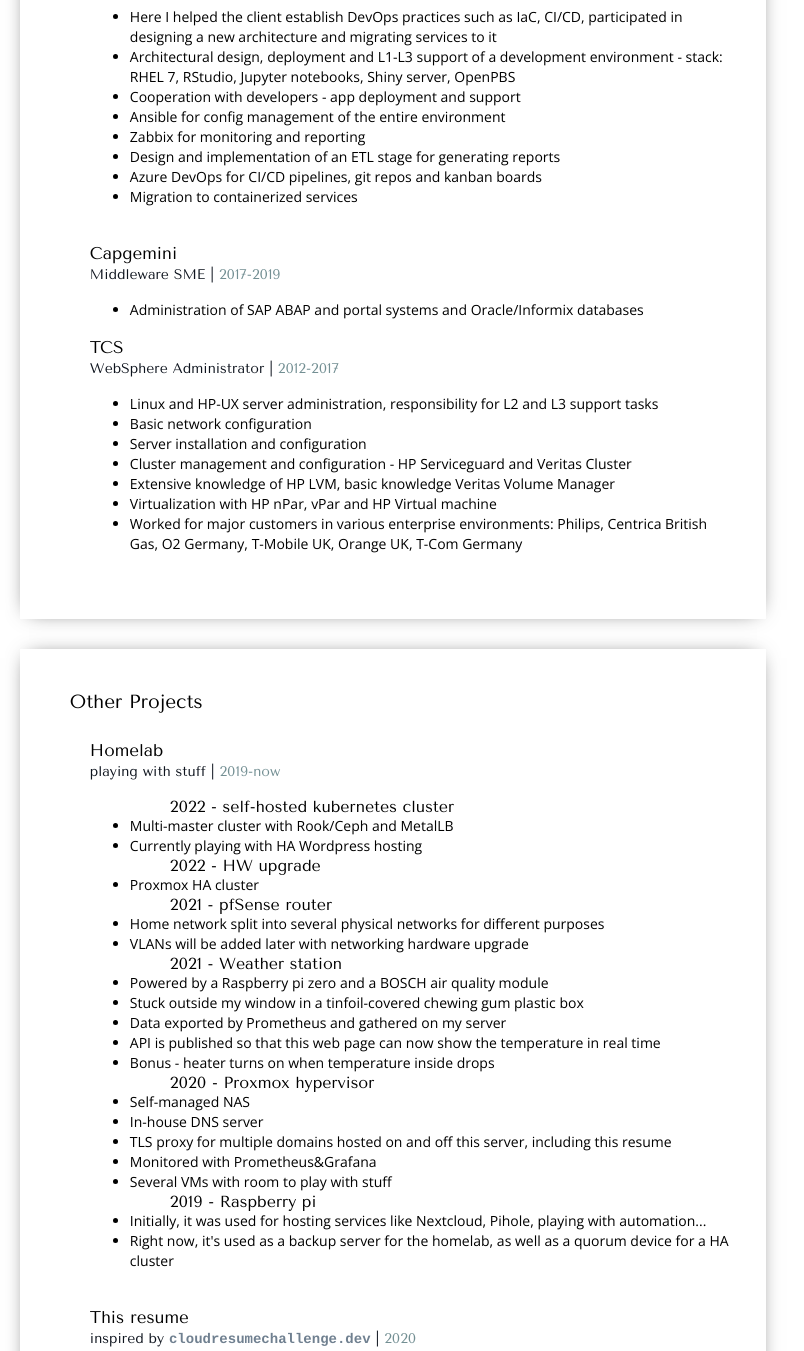
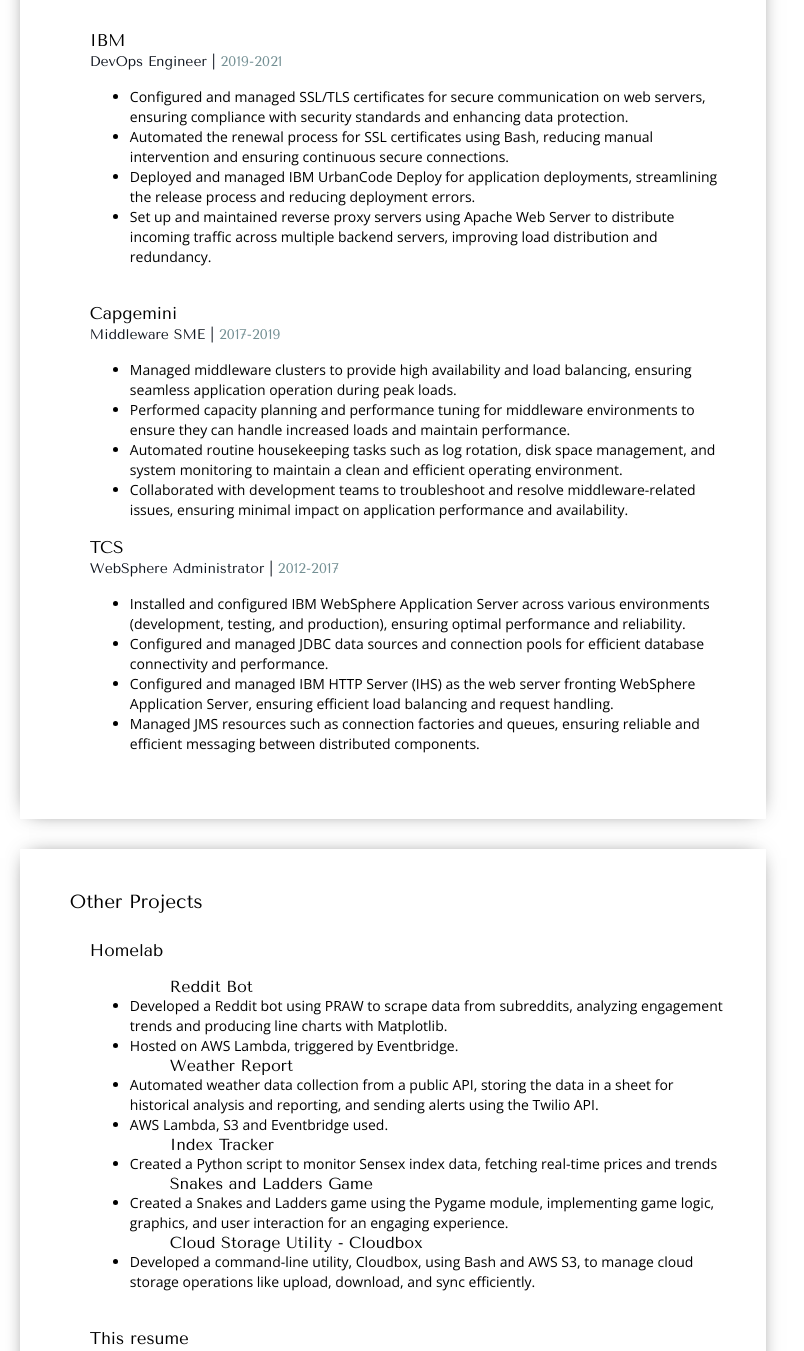
Before and after one commit to amithub29/resume-webpage, a plain HTML site: page index.html in a window 1280 px wide. Shown: the part 425-1776 px from the top of the page, 380-1184 px from the left. Drawn offline with nearby package versions, Linux system fonts and the light colour scheme; a script that the page names is missing.

Commit message:
Final changes in HTML

```diff
--- a/index.html
+++ b/index.html
@@ -82,36 +82,38 @@
 					<ul>
 						<p class="tag">Kyndryl<br><span>Platform Engineer | <span>2021-now</span></span></p>
 						<ul>
-							<li>Here I was part of the team building services in Azure from ground up. I made sure best practices were followed, managed deployments and infrastructure with gitops practices and Jenkins pipelines</li>
-							<li>Involved in setting up and managing APIM, Application gateway, Function apps, event hubs, Key vaults, AKS, monitoring & alerting, networking, storage accounts</li>
-							<li>Occasionally also supporting a dev team with AWS services</li>
+							<li>Architected and deployed multi-tier applications in AWS using EC2 instances, Elastic Load Balancers, and Auto Scaling Groups to ensure high availability and scalability.</li>
+							<li>Automated infrastructure provisioning and management using Terraform, significantly reducing the time required to set up development environments.</li>
+							<li>Implemented serverless solutions using AWS Lambda to automate routine tasks such as data backups and system health checks, reducing manual intervention by 30%.</li>
+							<li>Optimized AWS cost management by identifying and terminating underutilized resources, resulting in a 20% reduction in monthly cloud expenses.</li>
+							<li>Led disaster recovery planning and implementation by setting up automated failover mechanisms and data replication across AWS regions.</li>
 							<br>
 						</ul>
 						<p class="tag">IBM<br><span>DevOps Engineer | <span>2019-2021</span></span></p>
 						<ul>
-							<li>Here I helped the client establish DevOps practices such as IaC, CI/CD, participated in designing a new architecture and migrating services to it</li>
-							<li>Architectural design, deployment and L1-L3 support of a development environment - stack: RHEL 7, RStudio, Jupyter notebooks, Shiny server, OpenPBS</li>
-							<li>Cooperation with developers - app deployment and support</li>
-							<li>Ansible for config management of the entire environment</li>
-							<li>Zabbix for monitoring and reporting</li>
-							<li>Design and implementation of an ETL stage for generating reports</li>
-							<li>Azure DevOps for CI/CD pipelines, git repos and kanban boards</li>
-							<li>Migration to containerized services</li>
+
+							<li>Configured and managed SSL/TLS certificates for secure communication on web servers, ensuring compliance with security standards and enhancing data protection.</li>
+							<li>Automated the renewal process for SSL certificates using Bash, reducing manual intervention and ensuring continuous secure connections.</li>
+							<li>Deployed and managed IBM UrbanCode Deploy for application deployments, streamlining the release process and reducing deployment errors.</li>
+							<li>Set up and maintained reverse proxy servers using Apache Web Server to distribute incoming traffic across multiple backend servers, improving load distribution and redundancy.</li>
+
 							<br>
 						</ul>
 						<p class="tag">Capgemini<br><span>Middleware SME | <span>2017-2019</span></span></p>
 						<ul>
-							<li>Administration of SAP ABAP and portal systems and Oracle/Informix databases</li>
+							<li>Managed middleware clusters to provide high availability and load balancing, ensuring seamless application operation during peak loads.</li>
+							<li>Performed capacity planning and performance tuning for middleware environments to ensure they can handle increased loads and maintain performance.</li>
+							<li>Automated routine housekeeping tasks such as log rotation, disk space management, and system monitoring to maintain a clean and efficient operating environment.</li>
+							<li>Collaborated with development teams to troubleshoot and resolve middleware-related issues, ensuring minimal impact on application performance and availability.</li>
 						</ul>
 						<p class="tag">TCS<br><span>WebSphere Administrator | <span>2012-2017</span></span></p>
 						<ul>
-							<li>Linux and HP-UX server administration, responsibility for L2 and L3 support tasks</li>
-							<li>Basic network configuration</li>
-							<li>Server installation and configuration</li>
-							<li>Cluster management and configuration - HP Serviceguard and Veritas Cluster</li>
-							<li>Extensive knowledge of HP LVM, basic knowledge Veritas Volume Manager</li>
-							<li>Virtualization with HP nPar, vPar and HP Virtual machine</li>
-							<li>Worked for major customers in various enterprise environments: Philips, Centrica British Gas, O2 Germany, T-Mobile UK, Orange UK, T-Com Germany</li>
+
+							<li>Installed and configured IBM WebSphere Application Server across various environments (development, testing, and production), ensuring optimal performance and reliability.</li>
+							<li>Configured and managed JDBC data sources and connection pools for efficient database connectivity and performance.</li>
+							<li>Configured and managed IBM HTTP Server (IHS) as the web server fronting WebSphere Application Server, ensuring efficient load balancing and request handling.</li>
+							<li>Managed JMS resources such as connection factories and queues, ensuring reliable and efficient messaging between distributed components.</li>
+
 							<br>
 						</ul>
 					</ul>
@@ -119,34 +121,23 @@
 				<div class="page">
 					<p>&nbsp;&nbsp;&nbsp;Other Projects</p>
 					<ul>
-						<p class="tag">Homelab<br><span>playing with stuff | <span>2019-now</span></span></p>
+						<p class="tag">Homelab<br></p>
 						<ul>
-							<ul>2022 - self-hosted kubernetes cluster</ul>
-							<li>Multi-master cluster with Rook/Ceph and MetalLB</li>
-							<li>Currently playing with HA Wordpress hosting</li>
-							<ul>2022 - HW upgrade</ul>
-							<li>Proxmox HA cluster</li>
-							<ul>2021 - pfSense router</ul>
-							<li>Home network split into several physical networks for different purposes</li>
-							<li>VLANs will be added later with networking hardware upgrade</li>
-							<ul>2021 - Weather station</ul>
-							<li>Powered by a Raspberry pi zero and a BOSCH air quality module</li>
-							<li>Stuck outside my window in a tinfoil-covered chewing gum plastic box</li>
-							<li>Data exported by Prometheus and gathered on my server</li>
-							<li>API is published so that this web page can now show the temperature in real time</li>
-							<li>Bonus - heater turns on when temperature inside drops</li>
-							<ul>2020 - Proxmox hypervisor</ul>
-							<li>Self-managed NAS</li>
-							<li>In-house DNS server</li>
-							<li>TLS proxy for multiple domains hosted on and off this server, including this resume</li>
-							<li>Monitored with Prometheus&amp;Grafana</li>
-							<li>Several VMs with room to play with stuff</li>
-							<ul>2019 - Raspberry pi</ul>
-							<li>Initially, it was used for hosting services like Nextcloud, Pihole, playing with automation...</li>
-							<li>Right now, it's used as a backup server for the homelab, as well as a quorum device for a HA cluster</li>
+							<ul>Reddit Bot</ul>
+							<li>Developed a Reddit bot using PRAW to scrape data from subreddits, analyzing engagement trends and producing line charts with Matplotlib.</li>
+							<li>Hosted on AWS Lambda, triggered by Eventbridge.</li>
+							<ul>Weather Report</ul>
+							<li>Automated weather data collection from a public API, storing the data in a sheet for historical analysis and reporting, and sending alerts using the Twilio API.</li>
+							<li>AWS Lambda, S3 and Eventbridge used.</li>
+							<ul>Index Tracker</ul>
+							<li>Created a Python script to monitor Sensex index data, fetching real-time prices and trends</li>
+							<ul>Snakes and Ladders Game</ul>
+							<li>Created a Snakes and Ladders game using the Pygame module, implementing game logic, graphics, and user interaction for an engaging experience.</li>
+							<ul>Cloud Storage Utility - Cloudbox</ul>
+							<li>Developed a command-line utility, Cloudbox, using Bash and AWS S3, to manage cloud storage operations like upload, download, and sync efficiently.</li>
 							<br>
 						</ul>
-						<p class="tag">This resume<br><span>inspired by <a href="https://cloudresumechallenge.dev" target="_blank" class="link">cloudresumechallenge.dev</a> | <span>2020</span></span></p>
+						<p class="tag">This resume<br><span>inspired by <a href="https://cloudresumechallenge.dev" target="_blank" class="link">cloudresumechallenge.dev</a></span></p>
 						<ul>
 							<li>Hosted on AWS S3</li>
 							<li>Code versioned on my <a href="https://github.com/amithub29/resume-webpage" target="_blank" class="link">GitHub</a></li>
```
